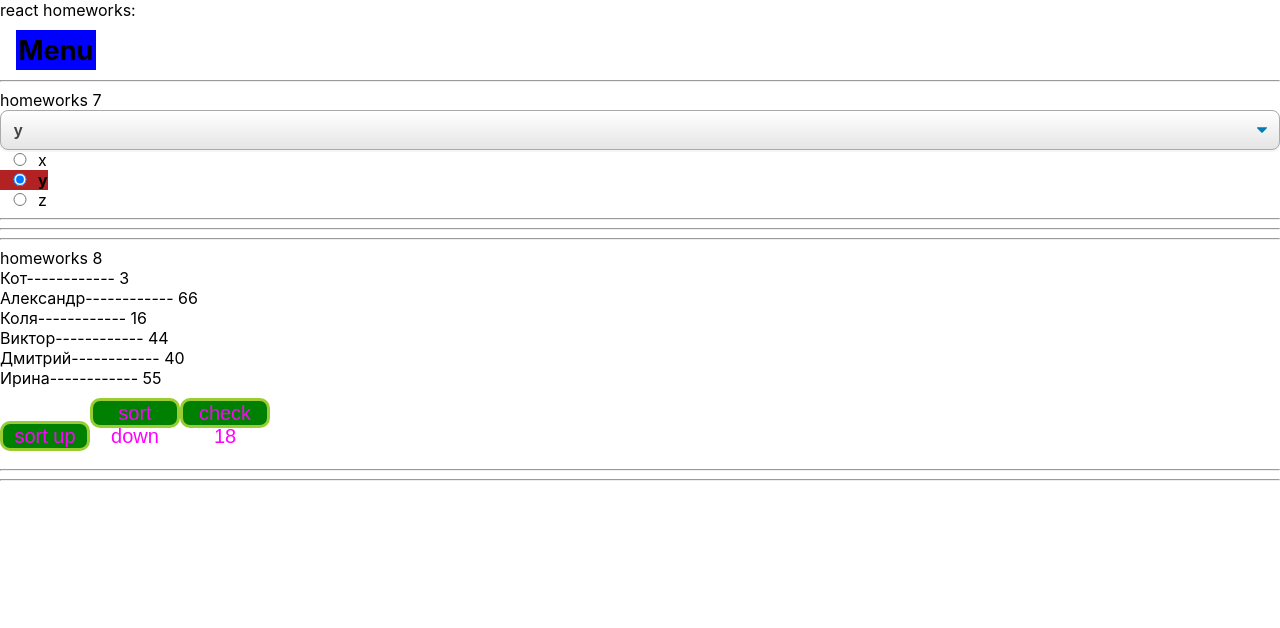
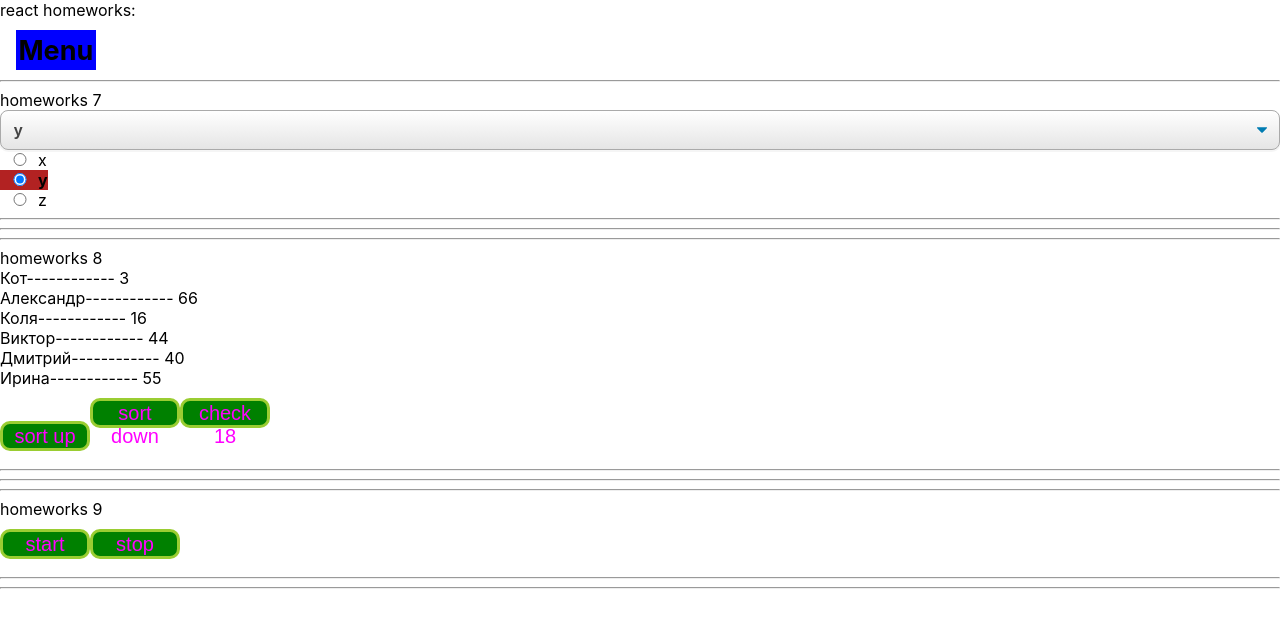
Before and after one commit to igorka1996/homeworks, a React (Create React App) app: page /#/junior in a window 1280 px wide. Shown: the top 628 px of the page. Built offline with nearby package versions, Linux system fonts and the light colour scheme.

Commit message:
Homework 9

```diff
--- a/src/p2-homeworks/h5-rrd-v6/pages/Junior.tsx
+++ b/src/p2-homeworks/h5-rrd-v6/pages/Junior.tsx
@@ -10,7 +10,7 @@ export const Junior = () => {
         <div>
             <HW7/>
             <HW8/>
-            {/*<HW9/>*/}
+            <HW9/>
             {/*<HW10/>*/}
             {/*<HW11/>*/}
         </div>
--- a/src/p2-homeworks/h9/Clock.tsx
+++ b/src/p2-homeworks/h9/Clock.tsx
@@ -1,5 +1,13 @@
 import React, {useState} from 'react'
 import SuperButton from '../h4/common/c2-SuperButton/SuperButton'
+
+
+type Date = {
+    hours: number | undefined
+    minutes: number | undefined
+    seconds: number | undefined
+}
+
 
 function Clock() {
     const [timerId, setTimerId] = useState<number>(0)
@@ -7,25 +15,34 @@ function Clock() {
     const [show, setShow] = useState<boolean>(false)
 
     const stop = () => {
-        // stop
+        clearTimeout(timerId)
     }
+    console.log(timerId)
     const start = () => {
         stop()
         const id: number = window.setInterval(() => {
-            // setDate
+            setDate({
+                ...date,
+                hours: new Date().getHours(),
+                minutes: new Date().getMinutes(),
+                seconds: new Date().getSeconds()
+            })
         }, 1000)
         setTimerId(id)
     }
 
     const onMouseEnter = () => {
-        // show
+        setShow(true)
     }
     const onMouseLeave = () => {
-        // close
+        setShow(false)
     }
 
-    const stringTime = 'Time' // fix with date
-    const stringDate = 'Date' // fix with date
+    let t = 12
+    console.log(String(t).length)
+
+    const stringTime = date ? `${String(date.hours).length === 1 ? '0' + date.hours : date.hours} : ${String(date.minutes).length === 1 ? '0' + date.minutes : date.minutes} : ${String(date.seconds).length === 1 ? '0' + date.seconds : date.seconds}` : '' // fix with date
+    const stringDate = `${String(new Date().getDate()).length === 1 ? '0' + new Date().getDate() : new Date().getDate()}.${String(new Date().getMonth() + 1).length === 1 ? '0' + (new Date().getMonth() + 1) : new Date().getMonth() + 1}.${new Date().getFullYear()}` // fix with date
 
     return (
         <div>
```
